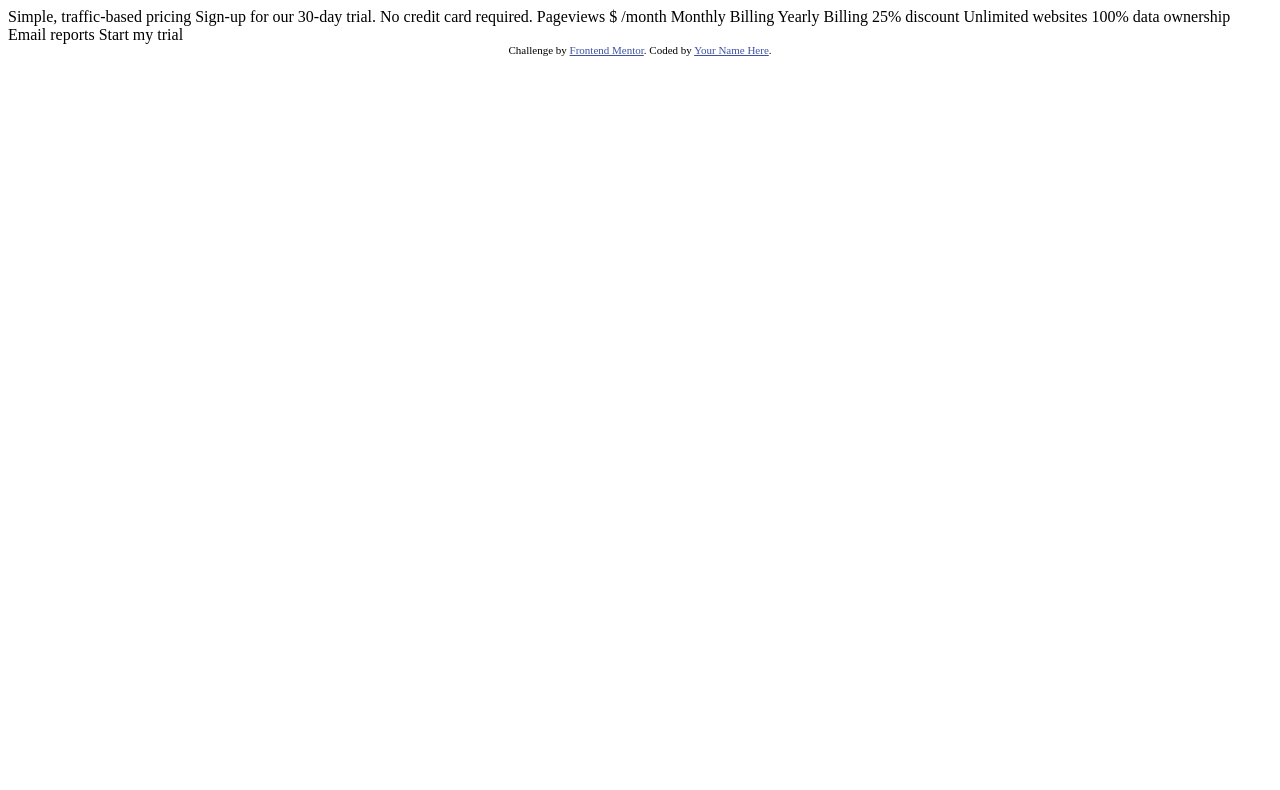
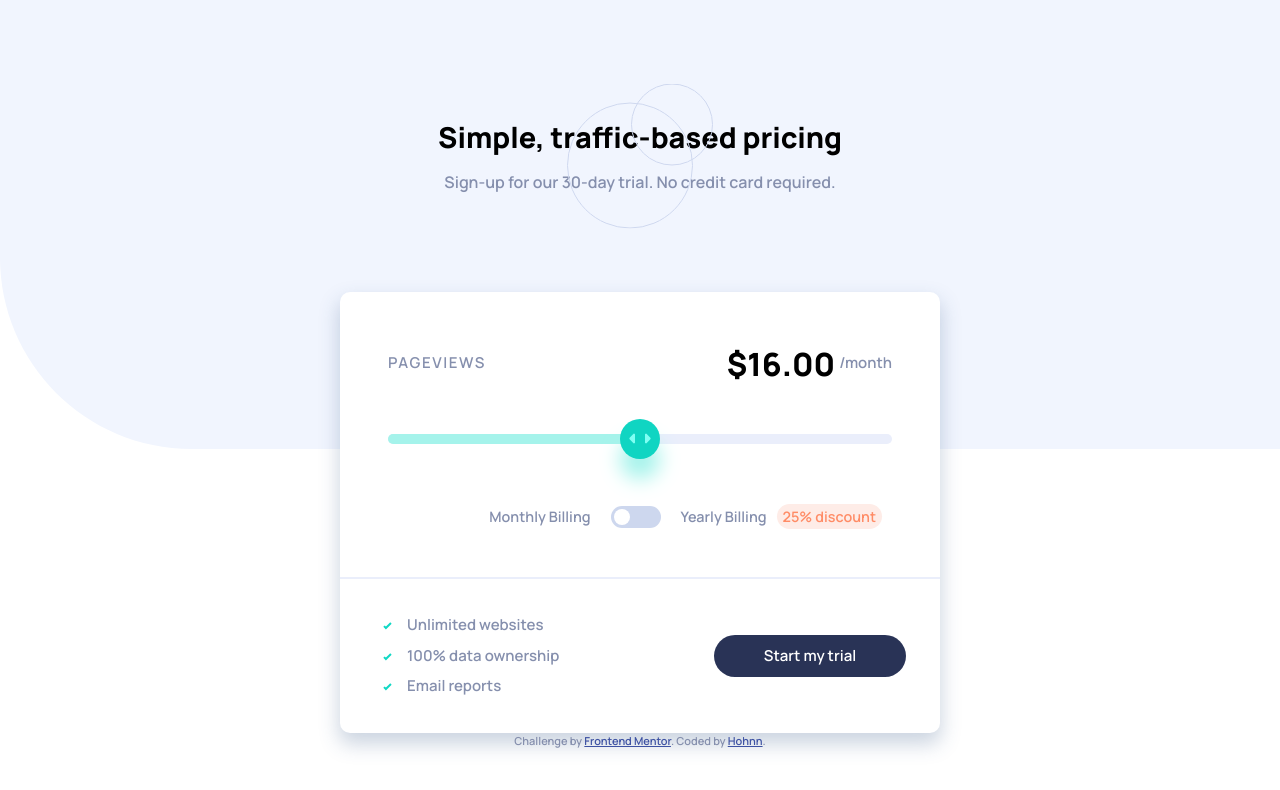
Before and after one commit to Hohnn/pricingApp, a plain HTML site: page index.html in a window 1280 px wide. Drawn offline with nearby package versions, Linux system fonts and the light colour scheme.

Commit message:
style fini

```diff
--- /dev/null
+++ b/asset/sass/style.scss
@@ -0,0 +1,177 @@
+/* ### Primary
+
+- Soft Cyan (Full Slider Bar): hsl(174, 77%, 80%)
+- Strong Cyan (Slider Backround): hsl(174, 86%, 45%)
+- Light Grayish Red (Discount Background): hsl(14, 92%, 95%)
+- Light Red (Discount Text): hsl(15, 100%, 70%)
+- Pale Blue (CTA Text): hsl(226, 100%, 87%)
+
+### Neutral
+
+- White (Pricing Component Background): hsl (0, 0%, 100%)
+- Very Pale Blue (Main Background): hsl(230, 100%, 99%)
+- Light Grayish Blue (Empty Slider Bar): hsl(224, 65%, 95%)
+- Light Grayish Blue (Toggle Background): hsl(223, 50%, 87%)
+- Grayish Blue (Text): hsl(225, 20%, 60%)
+- Dark Desaturated Blue (Text & CTA Background): hsl(227, 35%, 25%) */
+
+$Soft-Cyan: hsl(174, 77%, 80%);
+$Strong-Cyan: hsl(174, 86%, 45%);
+$Light-grayish-red: hsl(14, 92%, 95%);
+$Light-red: hsl(15, 100%, 70%);
+$Pale-Blue: hsl(226, 100%, 87%);
+
+$White: hsl(0, 0%, 100%);
+$Very-Pale-Blue: hsl(230, 100%, 99%);
+$Light-grayish-Blue: hsl(224, 65%, 95%);
+$Light-grayish-Blue2: hsl(223, 50%, 87%);
+$Grayish-Blue: hsl(225, 20%, 60%);
+$Dark-Blue: hsl(227, 35%, 25%);
+
+@import url('https://fonts.googleapis.com/css2?family=Manrope:wght@600;800&display=swap');
+
+body {
+    font-family: 'Manrope', sans-serif;
+    font-size: 15px;
+    color: $Grayish-Blue;
+    background-image: url(/images/bg-pattern.svg);
+    background-repeat: no-repeat;
+}
+
+header {
+    margin: 120px 0 100px 0;
+    position: relative;
+    h1 {
+        font-size: 1.8rem;
+        font-weight: bold;
+        color: black;
+        padding-bottom: 10px;
+    }
+    h2 {
+        font-size: 1rem;
+    }
+    img {
+        position: absolute;
+        top: 50%;
+        left: 50%;
+        transform: translate(-50%, -50%);
+    }
+}
+
+main {
+    background-color: $White;
+    border-radius: 10px;
+    box-shadow: 0 10px 20px 1px rgba(55, 87, 134, 0.26);
+    max-width: 600px;
+    margin: 0 auto;
+    .topCard {
+        width: 100%;
+        border-bottom: 2px solid $Light-grayish-Blue;
+        .price {
+            display: flex;
+            align-items: center;
+            p:first-of-type {
+                letter-spacing: 0.1rem;
+            }
+            .priceNumber {
+                font-size: 2rem;
+                font-weight: bold;
+                color: black;
+                margin-bottom: 16px;
+            }
+        }
+    }
+    .slider {
+        position: relative;
+        margin: 30px 0;
+        .button {
+            background-color: $Strong-Cyan;
+            width: 40px;
+            height: 40px;
+            border-radius: 50%;
+            background-image: url(/images/icon-slider.svg);
+            background-repeat: no-repeat;
+            background-position: center;
+            position: absolute;
+            top: 50%;
+            left: 50%;
+            transform: translate(-50%, -50%);
+            box-shadow: 0 20px 20px $Soft-Cyan;
+            z-index: 10;
+            border: none;
+        }
+        .slide {
+            width: 100%;
+            height: 10px;
+            background-color: $Light-grayish-Blue;
+            border-radius: 5px;
+            position: relative;
+        }
+        .slide::after {
+            content: '';
+            position: absolute;
+            width: 50%;
+            height: 100%;
+            background-color: $Soft-Cyan;
+            left: 0;
+            border-radius: 10px;
+        }
+    }
+    .billing {
+        display: flex;
+        align-items: center;
+        justify-content: flex-end;
+        font-size: 0.9rem;
+        padding: 30px 0 0 0;
+        .toggle {
+            width: 50px;
+            height: 22px;
+            background-color: $Light-grayish-Blue2;
+            border-radius: 11px;
+            margin: 0 20px;
+            position: relative;
+            cursor: pointer;
+        }
+        .toggle::after {
+            content: '';
+            position: absolute;
+            width: 16px;
+            height: 16px;
+            border-radius: 50%;
+            background-color: $White;
+            top: 50%;
+            left: 3px;
+            transform: translatey(-50%);
+        }
+        .discount {
+            background-color: $Light-grayish-red;
+            color: $Light-red;
+            padding: 2px 6px;
+            border-radius: 20px;
+            margin: 0 10px;
+        }
+    }
+    .option {
+        text-align: start;
+        padding: 35px 40px;
+        :nth-child(2) {
+            margin: 8px 0;
+        }
+        img {
+            margin: 0 15px;
+        }
+    }
+    .trial {
+        display: flex;
+        align-items: center;
+        justify-content: center;
+        button {
+            padding: 10px 50px;
+            border-radius: 50px;
+            border: none;
+            color: $White;
+            background-color: $Dark-Blue;
+
+        }
+    }
+}
--- a/index.html
+++ b/index.html
@@ -3,9 +3,9 @@
 <head>
   <meta charset="UTF-8">
   <meta name="viewport" content="width=device-width, initial-scale=1.0"> <!-- displays site properly based on user's device -->
-
+  <link href="https://cdn.jsdelivr.net/npm/bootstrap@5.0.0-beta3/dist/css/bootstrap.min.css" rel="stylesheet" integrity="sha384-eOJMYsd53ii+scO/bJGFsiCZc+5NDVN2yr8+0RDqr0Ql0h+rP48ckxlpbzKgwra6" crossorigin="anonymous">
   <link rel="icon" type="image/png" sizes="32x32" href="./images/favicon-32x32.png">
-
+  <link rel="stylesheet" href="./asset/sass/style.css">
   <title>Frontend Mentor | Interactive pricing component</title>
 
   <!-- Feel free to remove these styles or customise in your own stylesheet 👍 -->
@@ -15,25 +15,60 @@
   </style>
 </head>
 <body>
+  <div class="container">
+    <div class="row">
+      <div class="col text-center">
+        <header>
+          <h1>Simple, traffic-based pricing</h1>
+          <h2>Sign-up for our 30-day trial. No credit card required. </h2>
+          <img src="./images/pattern-circles.svg" alt="pattern-circles">
+        </header>
+        <div class="container-fluid">
+          <main class=" w-100">
+            <div class="topCard p-5">
+              <div class="price">
+                <p class="text-uppercase">Pageviews</p>
+                <div class="priceNumber ms-auto mx-1" id="priceNumber">$16.00</div>
+                <p>/month</p>
+              </div>
+              <div class="slider">
+                <button class="button"></button>
+                <div class="slide"></div>
+              </div>
+              <div class="billing">
+                <div>Monthly Billing</div>
+                <div class="toggle"></div>
+                <div>Yearly Billing</div>
+                <div class="discount">25% discount</div>
+              </div>
+            </div>
+            <div class="row">
+              <div class="col option" >
+                <div><img src="./images/icon-check.svg" alt="">Unlimited websites</div>
+                <div><img src="./images/icon-check.svg" alt="">100% data ownership</div>
+                <div><img src="./images/icon-check.svg" alt="">Email reports</div>
+              </div>
+              <div class="col trial">
+                <button>Start my trial</button>
+              </div>
+            </div>
+          </main>
+        </div>
+      </div>
+    </div>
+  </div>
 
-  Simple, traffic-based pricing
-  Sign-up for our 30-day trial. No credit card required.
 
-  Pageviews
-  $ /month
 
-  Monthly Billing
-  Yearly Billing 25% discount
 
-  Unlimited websites
-  100% data ownership
-  Email reports
 
-  Start my trial
+
+
 
   <div class="attribution">
     Challenge by <a href="https://www.frontendmentor.io?ref=challenge" target="_blank">Frontend Mentor</a>.
-    Coded by <a href="#">Your Name Here</a>.
+    Coded by <a href="#">Hohnn</a>.
   </div>
+  <script src="https://cdn.jsdelivr.net/npm/bootstrap@5.0.0-beta3/dist/js/bootstrap.bundle.min.js" integrity="sha384-JEW9xMcG8R+pH31jmWH6WWP0WintQrMb4s7ZOdauHnUtxwoG2vI5DkLtS3qm9Ekf" crossorigin="anonymous"></script>
 </body>
 </html>
```
Also changed, not shown: asset/sass/style.css (added), 1 other file.
